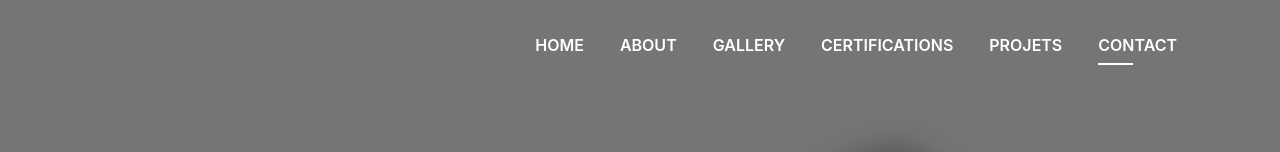
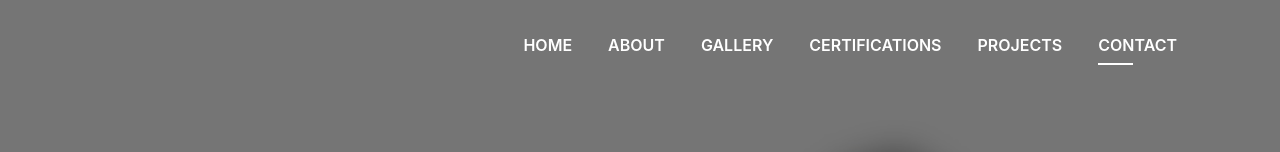
Before and after one commit to Jayesh021/jayeshsharma.web, a plain HTML site: page index.html in a window 1280 px wide. Shown: the top 152 px of the page. Drawn offline with Linux system fonts and the light colour scheme; files whose address does not match are found by name.

Commit message:
Update index.html

```diff
--- a/index.html
+++ b/index.html
@@ -54,7 +54,7 @@
             <a class="nav-link js-scroll" href="#service">Certifications</a>
           </li>
           <li class="nav-item">
-            <a class="nav-link js-scroll" href="#blog">Projets</a>
+            <a class="nav-link js-scroll" href="#blog">Projects</a>
           </li>
           <li class="nav-item">
             <a class="nav-link js-scroll" href="#contact">Contact</a>
```
